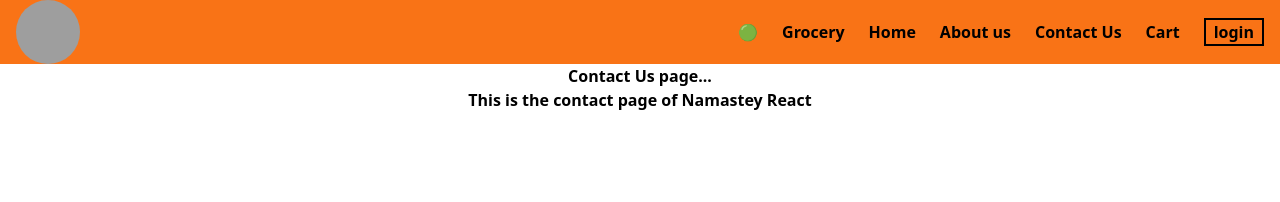
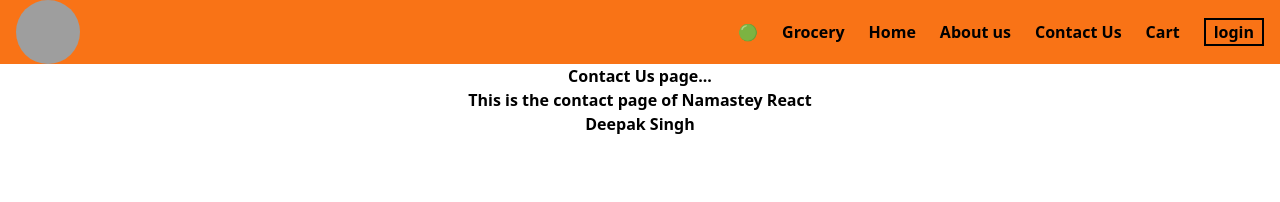
Before and after one commit to d33paks1ngh/Namastey_React, a React (Vite) app: page /Contact in a window 1280 px wide. Shown: the top 202 px of the page. Built offline with nearby package versions, Linux system fonts and the light colour scheme; grey boxes are pictures that could not be loaded.

Commit message:
Episode_11 Completed

```diff
--- /dev/null
+++ b/Username.js
@@ -0,0 +1,5 @@
+import { createContext } from "react";
+
+export const username = createContext({
+  Name: "Deepak Singh",
+});
--- a/src/components/Contact.js
+++ b/src/components/Contact.js
@@ -1,8 +1,13 @@
+import { useContext } from "react";
+import { username } from "../../username";
+
 const Contact = () => {
+  const data= useContext(username);
   return (
     <div className="font-bold text-center">
       <h1>Contact Us page...</h1>
       <h2>This is the contact page of Namastey React</h2>
+      <h2>{data.Name}</h2>
     </div>
   );
 };
```
Also changed, not shown: 1 other file (tests, documents, lock files or other folders).
